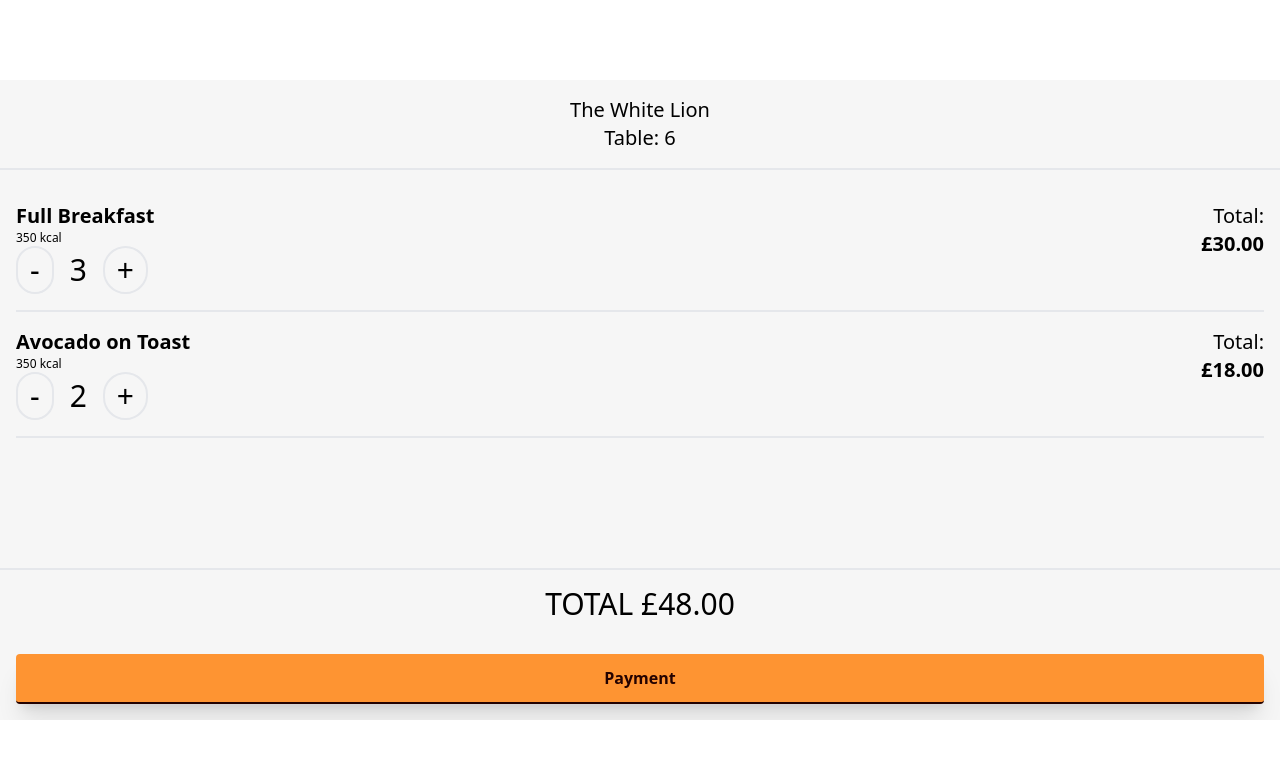
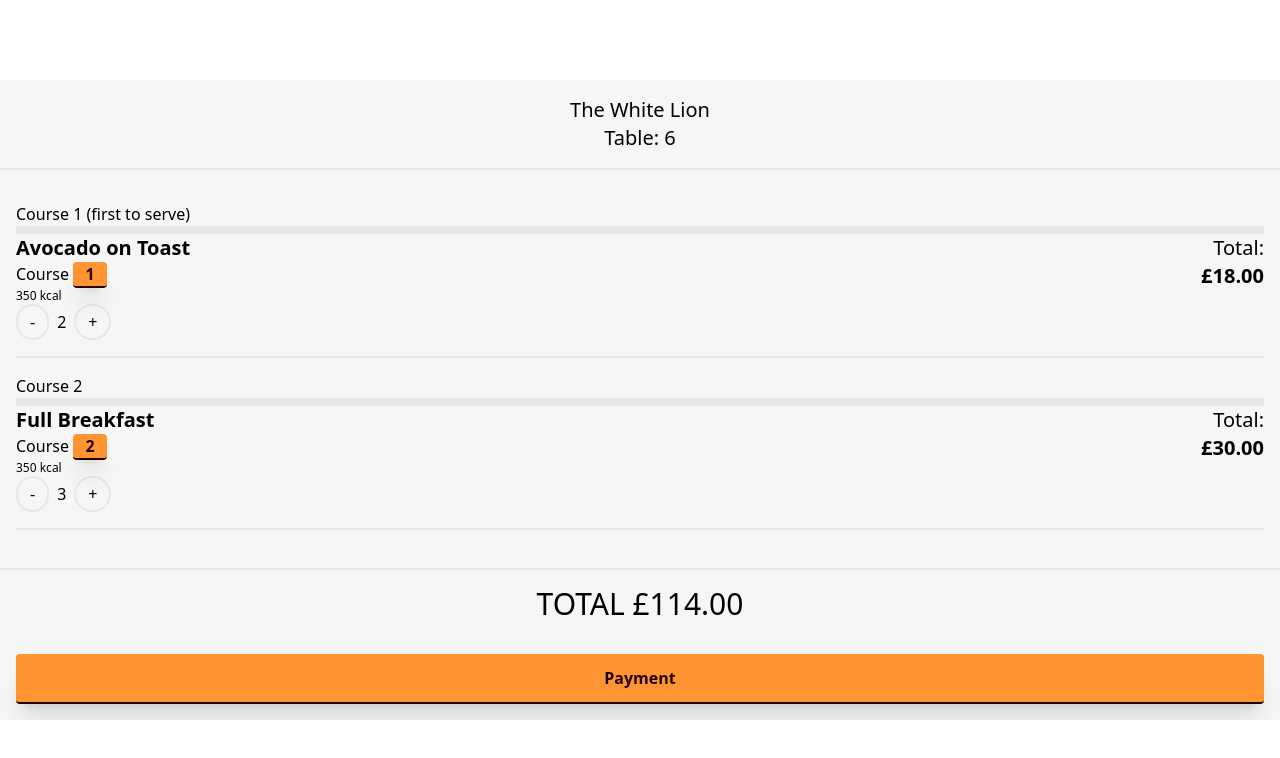
Before and after one commit to mihaicc30/HIPPOSv2, a React (Vite) app: page /Basket in a window 1280 px wide. Shown: the top 758 px of the page. Built offline with nearby package versions, Linux system fonts and the light colour scheme.

Commit message:
added course levels

```diff
--- a/src/App.jsx
+++ b/src/App.jsx
@@ -52,7 +52,7 @@ const menuitems = [
 			{
 				name: "Avocado on Toast",
 				cal: 350,
-				tag: ["vegetarian", "vegan"],
+				tag: ["vegetarian"],
 				stock: 10,
 				ingredients: [
 					"turmeric sourdough",
@@ -63,7 +63,6 @@ const menuitems = [
 					"pomegranades",
 					"watercress",
 					"poached egg",
-					"crispy bacon",
 					"pine nuts",
 				],
 				price: 9,
@@ -123,11 +122,53 @@ const menuitems = [
 		],
 	},
 	{
-		name: "Kids",
+		name: "Kids Starters",
 		img: "./assets/kids.jpg",
 		items: [
 			{
-				name: "Chicken Nuggets",
+				name: "Kids Mozzarella Sticks",
+				tag: ["vegetarian"],
+				stock: 10,
+				price: 2,
+				allergens: ["nut free"],
+				cal: 300,
+				img: "./assets/mozzarella-sticks.jpg",
+				ingredients: [
+					"Mozzarella cheese sticks",
+					"Breadcrumbs",
+					"Eggs",
+					"Flour",
+					"Marinara sauce",
+				],
+			},
+			{
+				name: "Kids Garlic Bread",
+				tag: ["vegetarian"],
+				stock: 10,
+				price: 2,
+				allergens: ["nut free"],
+				cal: 300,
+				img: "./assets/garlic-bread.jpg",
+				ingredients: ["Baguette", "Garlic", "Butter", "Parsley", "Salt"],
+			},
+			{
+				name: "Kids Onion Rings",
+				tag: ["vegetarian", "vegan"],
+				stock: 10,
+				price: 2,
+				allergens: ["nut free", "dairy free"],
+				cal: 300,
+				img: "./assets/onion-rings.jpg",
+				ingredients: ["Onions", "Flour", "Baking powder", "Salt", "Milk"],
+			},
+		],
+	},
+	{
+		name: "Kids Mains",
+		img: "./assets/kids.jpg",
+		items: [
+			{
+				name: "Kids Chicken Nuggets",
 				cal: 250,
 				tag: [],
 				stock: 10,
@@ -137,7 +178,7 @@ const menuitems = [
 				img: "./assets/kids-nuggets.jpg",
 			},
 			{
-				name: "Cheese Pizza",
+				name: "Kids Cheese Pizza",
 				cal: 350,
 				tag: ["vegetarian"],
 				stock: 10,
@@ -147,7 +188,7 @@ const menuitems = [
 				img: "./assets/kids-cheese-pizza.jpg",
 			},
 			{
-				name: "Grilled Cheese Sandwich",
+				name: "Kids Grilled Cheese Sandwich",
 				cal: 300,
 				tag: ["vegetarian"],
 				stock: 10,
@@ -157,7 +198,7 @@ const menuitems = [
 				img: "./assets/kids-grilled-cheese.jpg",
 			},
 			{
-				name: "Peanut Butter and Jelly Sandwich",
+				name: "Kids Peanut Butter and Jelly Sandwich",
 				cal: 280,
 				tag: ["vegetarian"],
 				stock: 10,
@@ -167,7 +208,7 @@ const menuitems = [
 				img: "./assets/kids-pbj-sandwich.jpg",
 			},
 			{
-				name: "Macaroni and Cheese",
+				name: "Kids Macaroni and Cheese",
 				cal: 450,
 				tag: ["vegetarian"],
 				stock: 10,
@@ -177,7 +218,7 @@ const menuitems = [
 				img: "./assets/kids-mac-and-cheese.jpg",
 			},
 			{
-				name: "Mini Pancakes",
+				name: "Kids Mini Pancakes",
 				cal: 300,
 				tag: ["vegetarian"],
 				stock: 10,
@@ -478,7 +519,17 @@ const menuitems = [
 				tag: [],
 				stock: 10,
 				ingredients: [
-					"pork","lamb","beef","sausage","egg","black pudding","chips","salad","tomato","mushroom","gammon"
+					"pork",
+					"lamb",
+					"beef",
+					"sausage",
+					"egg",
+					"black pudding",
+					"chips",
+					"salad",
+					"tomato",
+					"mushroom",
+					"gammon",
 				],
 				price: 20,
 				allergens: ["nut free"],
@@ -930,8 +981,10 @@ const App = () => {
 
 	// to grab from db later on
 	const [basketItems, setBasketItems] = useState([
-		{ item: "Avocado on Toast", qty: "2" },
-		{ item: "Full Breakfast", qty: "3" },
+		{ item: "Avocado on Toast", qty: 2, course: 1 },
+		{ item: "Full Breakfast", qty: 3, course: 2 },
+		{ item: "Mixed Grill", qty: 3, course: 2 },
+		{ item: "Porridge", qty: 1, course: 3 },
 	]);
 	const [basketQty, setBasketQty] = useState(0);
 
@@ -987,6 +1040,7 @@ const App = () => {
 									path={item.name}
 									element={
 										<MenuItemDetails
+											menuitems={menuitems}
 											item={item}
 											basketItems={basketItems}
 											setBasketItems={setBasketItems}
--- a/src/comp/basket/Basket.jsx
+++ b/src/comp/basket/Basket.jsx
@@ -13,15 +13,19 @@ const Basket = ({ menuitems, basketItems, setBasketItems }) => {
 				)
 				.map((item) => ({
 					...item,
+					course: parseInt(
+						basketItems.find((basketItem) => basketItem.item === item.name)
+							.course,
+					),
 					qty: parseInt(
 						basketItems.find((basketItem) => basketItem.item === item.name).qty,
 					),
 				}));
 			return [...items, ...matchedItems];
 		}, []);
-
 		setComputedBasket(matchingItems);
-	}, []);
+		if (basketItems.length > 0) checkIfCoursesNeedRefactoring();
+	}, [basketItems]);
 
 	useEffect(() => {
 		const totalPrice = calculateTotalPrice(computedBasket);
@@ -35,6 +39,39 @@ const Basket = ({ menuitems, basketItems, setBasketItems }) => {
 		);
 		return totalPrice.toFixed(2);
 	};
+
+	const isConsecutive = (arr) => {
+		const sortedArr = arr.sort((a, b) => a - b); // Sort the array in ascending order
+		for (let i = 0; i < sortedArr.length - 1; i++) {
+			if (sortedArr[i] + 1 !== sortedArr[i + 1]) {
+				return false; // Numbers are not consecutive
+			}
+		}
+		return true; // Numbers are consecutive
+	};
+
+	const checkIfCoursesNeedRefactoring = () => {
+		const uniqueCourses = [...new Set(basketItems.map((item) => item.course))];
+		if (!uniqueCourses) return;
+		const areCoursesConsecutive = isConsecutive(uniqueCourses);
+		if (!uniqueCourses.includes(1) || !areCoursesConsecutive) {
+			console.log("they need refactoring");
+			const updatedBasketItems = basketItems.map((item) => {
+				const newCourse =
+					item.course > 1 && !uniqueCourses.includes(item.course - 1)
+						? item.course - 1
+						: item.course;
+				return {
+					...item,
+					course: newCourse > 1 ? newCourse : 1,
+				};
+			});
+			setBasketItems(updatedBasketItems);
+		} else {
+			console.log("they dont need refactoring");
+		}
+	};
+
 	const handleIncrement = (item) => {
 		const updatedBasket = computedBasket.map((basketItem) => {
 			if (basketItem.name === item.name) {
@@ -63,6 +100,16 @@ const Basket = ({ menuitems, basketItems, setBasketItems }) => {
 	};
 
 	const handleDecrement = (item) => {
+		if (item.qty == 1) {
+			const updatedBasket = computedBasket.filter(
+				(basketItem) => basketItem.name !== item.name,
+			);
+			const updatedBasketItems = basketItems.filter(
+				(basketItem) => basketItem.item !== item.name,
+			);
+			setComputedBasket(updatedBasket);
+			setBasketItems(updatedBasketItems);
+		} else {
 			const updatedBasket = computedBasket.map((basketItem) => {
 				if (basketItem.name === item.name && basketItem.qty > 0) {
 					const updatedQty = basketItem.qty - 1;
@@ -87,25 +134,112 @@ const Basket = ({ menuitems, basketItems, setBasketItems }) => {
 
 			setComputedBasket(updatedBasket);
 			setBasketItems(updatedBasketItems);
+		}
+	};
+
+	const getUniqueCourses = () => {
+		const uniqueCourses = basketItems.reduce((courses, item) => {
+			if (!courses.includes(item.course)) {
+				courses.push(item.course);
+			}
+			return courses;
+		}, []);
+
+		return uniqueCourses.sort((a, b) => a - b);
+	};
+
+	const handleCourseChange = (itemz, e) => {
+		console.log(itemz, e);
+		const updatedBasketItems = basketItems.map((item) => {
+			if (item.item === itemz) {
+				console.log("🚀 ~ file: Basket.jsx:154 ~ updatedBasketItems ~ item:", item)
+				return {
+					...item,
+					course: parseInt(e),
+				};
+			}
+			return item;
+		});
+		console.log("🚀 ~ file: Basket.jsx:163 ~ updatedBasketItems ~ updatedBasketItems:", updatedBasketItems)
+		// const updatedBasketItems2 = computedBasket.map((item) => {
+		// 	if (item.item === itemz) {
+		// 		return {
+		// 			...item,
+		// 			course: e,
+		// 		};
+		// 	}
+		// 	return item;
+		// });
+
+		// setComputedBasket(updatedBasketItems2);
+
+		setBasketItems(updatedBasketItems);
 	};
 
 	return (
 		<div className="basis-[80%] bg-[--c60] z-10 overflow-y-scroll flex flex-col">
+			{console.log(getUniqueCourses())}
 			<div className="flex flex-col text-center my-4 pb-4 border-b-2 text-xl">
 				<p>The White Lion</p>
 				<p>Table: 6</p>
 			</div>
-
+			{console.log("computedBasket",computedBasket)}
 			<div className="products flex flex-col gap-4 px-4 my-4 grow overflow-auto">
-				{computedBasket.map((item) => {
-					// console.log(item);
+				{getUniqueCourses().map((course) => {
+					// console.log(computedBasket);
 					return (
-						<div key={item.name} className="product flex gap-4 pb-4 border-b-2">
+						<div key={crypto.randomUUID()}>
+							<p className="border-b-8">
+								Course {course}{" "}
+								{course < 2 && getUniqueCourses().length > 1
+									? "(first to serve)"
+									: ""}{" "}
+							</p>
+							{computedBasket
+								.filter((item) => item.course === course)
+								.map((item) => (
+									<div
+										key={crypto.randomUUID()}
+										className="product flex gap-4 pb-4 border-b-2">
 										{/* <img src={item.img} alt={item.name} /> */}
 										<div className="grow flex flex-col justify-start">
-								<p className="font-bold text-xl line-clamp-1">{item.name}</p>
-								<span className="text-xs font-normal">{item.cal} kcal</span>
-								<div className="flex gap-4 justify-start text-3xl items-center">
+											<p className="font-bold text-xl line-clamp-1">
+												{item.name}
+											</p>
+											<div>
+												<label htmlFor="courseNumber">Course </label>
+												<select
+													className="appearance-none bg-[--c1] rounded px-3 text-center font-bold border-b-2 border-b-[--c2] text-[--c2] relative inline-block shadow-xl active:shadow-black active:shadow-inner disabled:bg-[#cecdcd] disabled:text-[#ffffff] disabled:active:shadow-none"
+													name="courseNumber"
+													defaultValue={item.course}
+													onChange={(event) =>
+														handleCourseChange(item.name, event.target.value)
+													}>
+													{getUniqueCourses().map((course, index) => (
+														<option
+															className="text-center"
+															value={course}
+															key={crypto.randomUUID()}>
+															{course}
+														</option>
+													))}
+													<option
+														className="text-center"
+														value={
+															getUniqueCourses()[
+																getUniqueCourses().length - 1
+															] + 1
+														}
+														key={crypto.randomUUID()}>
+														{getUniqueCourses()[getUniqueCourses().length - 1] +
+															1}
+													</option>
+												</select>
+											</div>
+											<span className="text-xs font-normal">
+												{item.cal} kcal
+											</span>
+											<div className="flex gap-2 justify-start text-md items-center">
 												<button
 													className="px-3 py-1 rounded-full border-2"
 													onClick={() => handleDecrement(item)}>
@@ -119,13 +253,17 @@ const Basket = ({ menuitems, basketItems, setBasketItems }) => {
 												</button>
 											</div>
 										</div>
-
 										<div>
-								<p className="text-xl text-end ">Total:</p>
+											<p className="text-xl text-end">Total:</p>
 											<p className="font-bold text-xl text-end">
-									£{(parseFloat(item.price) * parseFloat(item.qty)).toFixed(2)}
+												£
+												{(
+													parseFloat(item.price) * parseFloat(item.qty)
+												).toFixed(2)}
 											</p>
 										</div>
+									</div>
+								))}
 						</div>
 					);
 				})}
@@ -135,7 +273,7 @@ const Basket = ({ menuitems, basketItems, setBasketItems }) => {
 				TOTAL £{totalPrice}
 			</p>
 			<button
-				disabled={parseFloat(totalPrice) <= 0 ? true : false}
+				disabled={parseFloat(totalPrice) <= 0}
 				className="bg-[--c1] rounded px-3 text-center py-3 my-4 mx-4 font-bold border-b-2 border-b-[--c2] text-[--c2] relative inline-block shadow-xl active:shadow-black active:shadow-inner disabled:bg-[#cecdcd] disabled:text-[#ffffff] disabled:active:shadow-none">
 				Payment
 			</button>
```
Also changed, not shown: src/comp/home/Home.jsx (+96 -14 lines), src/comp/home/MenuItemDetails.jsx (+27 -2 lines), 1 other file (tests, documents, lock files or other folders). Lines whose indentation alone changed are shown as unchanged.
